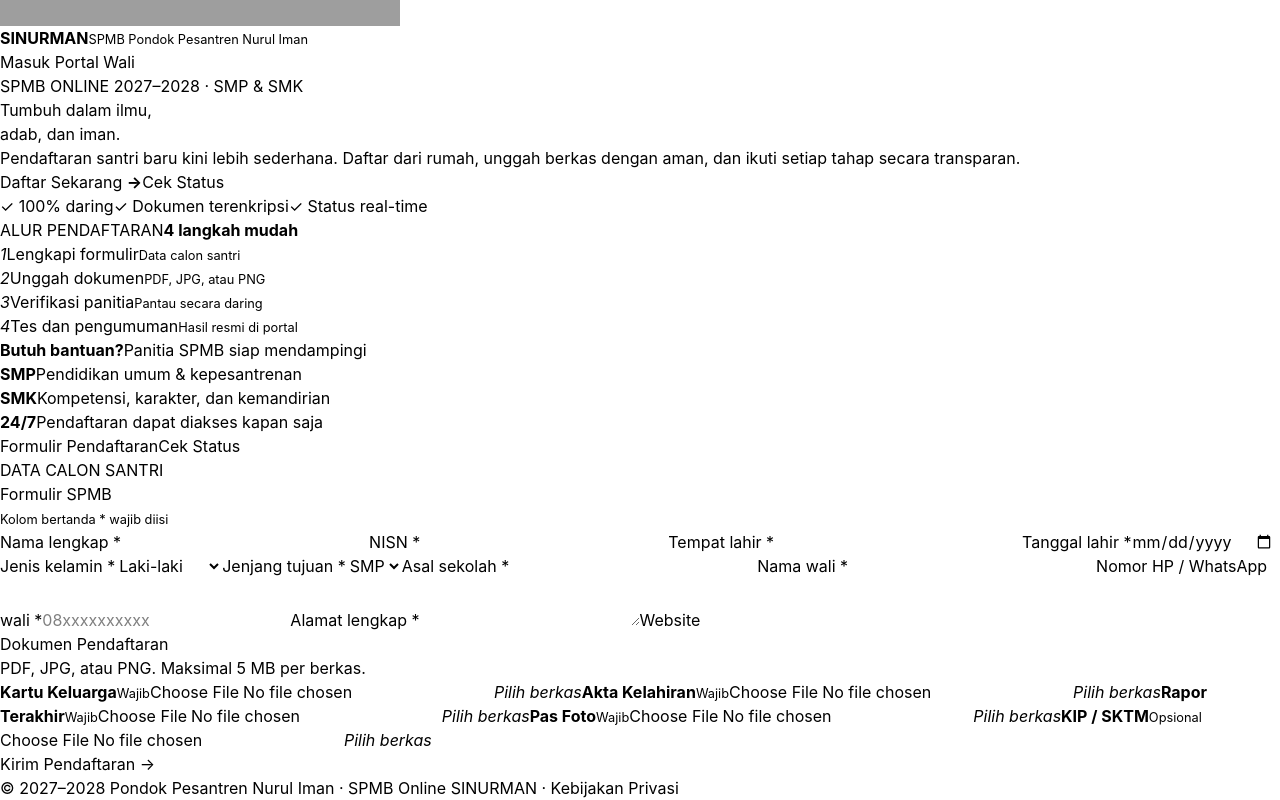
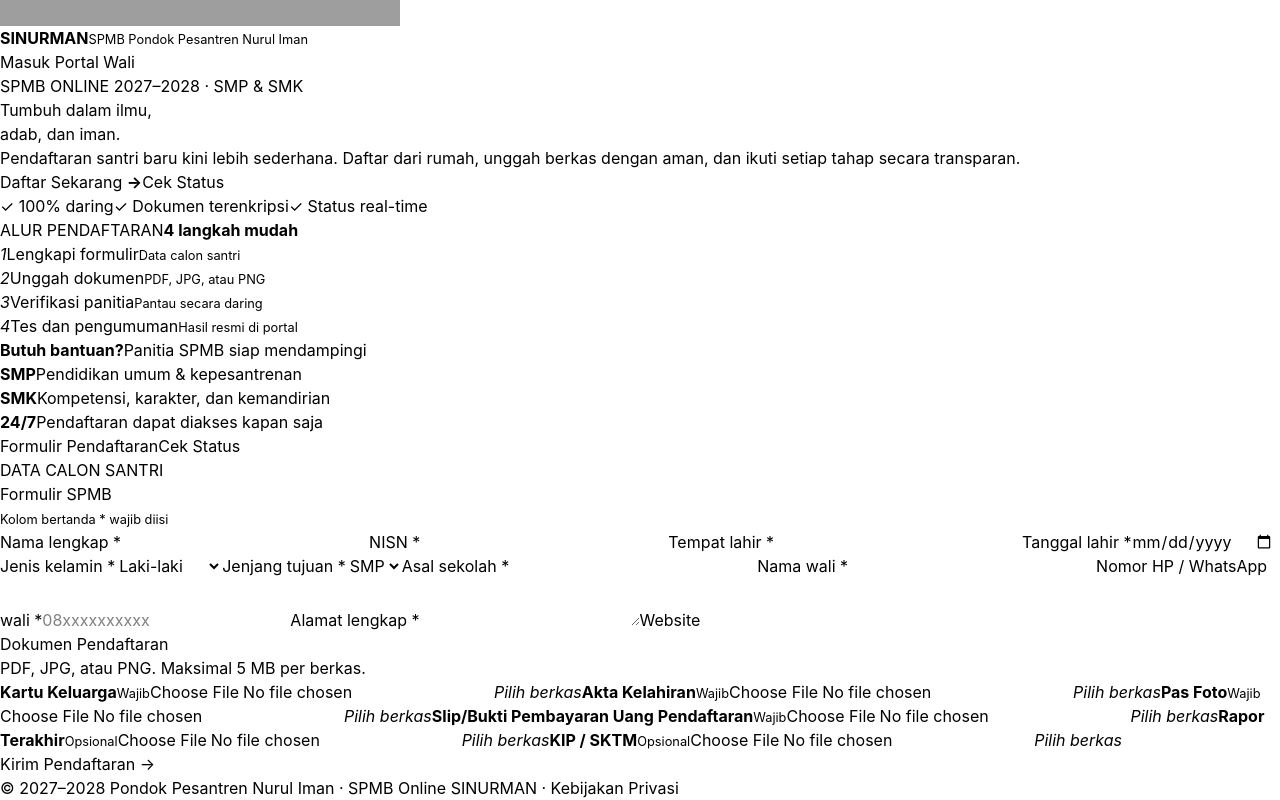
Before and after one commit to abdur-sketch/sinurman, a Next.js app: page /ppdb in a window 1280 px wide. Shown: the part 298-1098 px from the top of the page. Built offline with nearby package versions, Linux system fonts and the light colour scheme; no server answers; grey boxes are pictures that could not be loaded.

Commit message:
Version SPMB document requirements

```diff
--- a/app/api/_lib.ts
+++ b/app/api/_lib.ts
@@ -74,7 +74,7 @@ export function ensureDatabaseSchema() {
       "CREATE TABLE IF NOT EXISTS leave_permits (id INTEGER PRIMARY KEY AUTOINCREMENT,student_id INTEGER NOT NULL,start_date TEXT NOT NULL,end_date TEXT NOT NULL,reason TEXT NOT NULL,status TEXT NOT NULL,approved_by TEXT NOT NULL)",
       "CREATE TABLE IF NOT EXISTS schedules (id INTEGER PRIMARY KEY AUTOINCREMENT,education_level TEXT NOT NULL DEFAULT 'SMP',class_name TEXT NOT NULL DEFAULT 'VII A',title TEXT NOT NULL,category TEXT NOT NULL,teacher TEXT NOT NULL,location TEXT NOT NULL,day_name TEXT NOT NULL,start_time TEXT NOT NULL,end_time TEXT NOT NULL)",
       "CREATE TABLE IF NOT EXISTS rooms (id INTEGER PRIMARY KEY AUTOINCREMENT,name TEXT NOT NULL UNIQUE,capacity INTEGER NOT NULL,supervisor TEXT NOT NULL,status TEXT NOT NULL)",
-      "CREATE TABLE IF NOT EXISTS admissions (id INTEGER PRIMARY KEY AUTOINCREMENT,registration_no TEXT NOT NULL UNIQUE,name TEXT NOT NULL,applicant_email TEXT NOT NULL DEFAULT '',nisn TEXT NOT NULL DEFAULT '',birth_place TEXT NOT NULL DEFAULT '',birth_date TEXT NOT NULL DEFAULT '',gender TEXT NOT NULL DEFAULT '',desired_level TEXT NOT NULL DEFAULT 'SMP',guardian_name TEXT NOT NULL,guardian_phone TEXT NOT NULL,previous_school TEXT NOT NULL,address TEXT NOT NULL DEFAULT '',status TEXT NOT NULL,score INTEGER NOT NULL DEFAULT 0,verification_note TEXT NOT NULL DEFAULT '',verified_by TEXT NOT NULL DEFAULT '',verified_at TEXT NOT NULL DEFAULT '',tracking_token TEXT NOT NULL DEFAULT '',idempotency_key TEXT NOT NULL DEFAULT '',wave TEXT NOT NULL DEFAULT 'Gelombang 1',test_date TEXT NOT NULL DEFAULT '',test_time TEXT NOT NULL DEFAULT '',test_location TEXT NOT NULL DEFAULT '',created_at TEXT NOT NULL)",
+      "CREATE TABLE IF NOT EXISTS admissions (id INTEGER PRIMARY KEY AUTOINCREMENT,registration_no TEXT NOT NULL UNIQUE,name TEXT NOT NULL,applicant_email TEXT NOT NULL DEFAULT '',nisn TEXT NOT NULL DEFAULT '',birth_place TEXT NOT NULL DEFAULT '',birth_date TEXT NOT NULL DEFAULT '',gender TEXT NOT NULL DEFAULT '',desired_level TEXT NOT NULL DEFAULT 'SMP',guardian_name TEXT NOT NULL,guardian_phone TEXT NOT NULL,previous_school TEXT NOT NULL,address TEXT NOT NULL DEFAULT '',status TEXT NOT NULL,score INTEGER NOT NULL DEFAULT 0,verification_note TEXT NOT NULL DEFAULT '',verified_by TEXT NOT NULL DEFAULT '',verified_at TEXT NOT NULL DEFAULT '',tracking_token TEXT NOT NULL DEFAULT '',idempotency_key TEXT NOT NULL DEFAULT '',registration_requirement_version INTEGER NOT NULL DEFAULT 1,wave TEXT NOT NULL DEFAULT 'Gelombang 1',test_date TEXT NOT NULL DEFAULT '',test_time TEXT NOT NULL DEFAULT '',test_location TEXT NOT NULL DEFAULT '',created_at TEXT NOT NULL)",
       "CREATE TABLE IF NOT EXISTS admission_documents (id INTEGER PRIMARY KEY AUTOINCREMENT,admission_id INTEGER NOT NULL,doc_type TEXT NOT NULL,file_name TEXT NOT NULL,object_key TEXT NOT NULL UNIQUE,content_type TEXT NOT NULL,size_bytes INTEGER NOT NULL,status TEXT NOT NULL DEFAULT 'Menunggu',verification_note TEXT NOT NULL DEFAULT '',verified_by TEXT NOT NULL DEFAULT '',verified_at TEXT NOT NULL DEFAULT '',uploaded_at TEXT NOT NULL)",
       "CREATE TABLE IF NOT EXISTS counseling_records (id INTEGER PRIMARY KEY AUTOINCREMENT,student_id INTEGER NOT NULL,type TEXT NOT NULL,category TEXT NOT NULL,description TEXT NOT NULL,points INTEGER NOT NULL DEFAULT 0,status TEXT NOT NULL,counselor TEXT NOT NULL,recorded_at TEXT NOT NULL)",
       "CREATE TABLE IF NOT EXISTS bills (id INTEGER PRIMARY KEY AUTOINCREMENT,student_id INTEGER NOT NULL,invoice_no TEXT NOT NULL UNIQUE,category TEXT NOT NULL,amount INTEGER NOT NULL,due_date TEXT NOT NULL,status TEXT NOT NULL,payment_url TEXT NOT NULL,payment_method TEXT NOT NULL DEFAULT '',payment_reference TEXT NOT NULL DEFAULT '',paid_at TEXT NOT NULL DEFAULT '',created_at TEXT NOT NULL)",
@@ -150,6 +150,7 @@ export function ensureDatabaseSchema() {
         verified_at: "TEXT NOT NULL DEFAULT ''",
         tracking_token: "TEXT NOT NULL DEFAULT ''",
         idempotency_key: "TEXT NOT NULL DEFAULT ''",
+        registration_requirement_version: "INTEGER NOT NULL DEFAULT 1",
         wave: "TEXT NOT NULL DEFAULT 'Gelombang 1'",
         test_date: "TEXT NOT NULL DEFAULT ''",
         test_time: "TEXT NOT NULL DEFAULT ''",
--- a/app/api/admissions/documents/route.ts
+++ b/app/api/admissions/documents/route.ts
@@ -1,7 +1,7 @@
 import { env } from "cloudflare:workers";
 import { database, ensureUser } from "../../_lib";
 
-const documentTypes = ["Kartu Keluarga", "Akta Kelahiran", "Rapor Terakhir", "Pas Foto", "KIP / SKTM"] as const;
+const documentTypes = ["Kartu Keluarga", "Akta Kelahiran", "Pas Foto", "Slip/Bukti Pembayaran Uang Pendaftaran", "Rapor Terakhir", "KIP / SKTM"] as const;
 const allowedTypes = new Set(["application/pdf", "image/jpeg", "image/png"]);
 const maxSize = 5 * 1024 * 1024;
 
--- a/app/api/admissions/route.ts
+++ b/app/api/admissions/route.ts
@@ -70,8 +70,8 @@ export async function POST(request: Request) {
     const registrationNo = registrationNumber();
     const result = await database().prepare(
       `INSERT INTO admissions
-       (registration_no,name,applicant_email,nisn,birth_place,birth_date,gender,desired_level,guardian_name,guardian_phone,previous_school,address,status,score,verification_note,verified_by,verified_at,idempotency_key,created_at)
-       VALUES (?,?,?,?,?,?,?,?,?,?,?,?,?,?,?,?,?,?,?)`,
+       (registration_no,name,applicant_email,nisn,birth_place,birth_date,gender,desired_level,guardian_name,guardian_phone,previous_school,address,status,score,verification_note,verified_by,verified_at,idempotency_key,registration_requirement_version,created_at)
+       VALUES (?,?,?,?,?,?,?,?,?,?,?,?,?,?,?,?,?,?,?,?)`,
     ).bind(
       registrationNo,
       text(body.name),
@@ -89,7 +89,7 @@ export async function POST(request: Request) {
       0,
       "",
       "",
-      "", key || `legacy-${crypto.randomUUID()}`,
+      "", key || `legacy-${crypto.randomUUID()}`, 2,
       now,
     ).run();
     const id = Number(result.meta.last_row_id);
--- a/app/api/ppdb/documents/route.ts
+++ b/app/api/ppdb/documents/route.ts
@@ -1,7 +1,7 @@
 import { env } from "cloudflare:workers";
 import { database, ensureDatabaseSchema } from "../../_lib";
 
-const documentTypes = new Set(["Kartu Keluarga", "Akta Kelahiran", "Rapor Terakhir", "Pas Foto", "KIP / SKTM"]);
+const documentTypes = new Set(["Kartu Keluarga", "Akta Kelahiran", "Rapor Terakhir", "Pas Foto", "KIP / SKTM", "Slip/Bukti Pembayaran Uang Pendaftaran"]);
 const contentTypes = new Set(["application/pdf", "image/jpeg", "image/png"]);
 const maxSize = 5 * 1024 * 1024;
 
@@ -37,9 +37,6 @@ export async function POST(request: Request) {
        (admission_id,doc_type,file_name,object_key,content_type,size_bytes,status,verification_note,verified_by,verified_at,uploaded_at)
        VALUES (?,?,?,?,?,?,'Menunggu','','','',?)`,
     ).bind(admissionId, docType, file.name, key, file.type, file.size, now).run();
-    await database().prepare(
-      "UPDATE admissions SET status=CASE WHEN status IN ('Pendaftaran','Perlu Perbaikan') THEN 'Verifikasi Dokumen' ELSE status END WHERE id=?",
-    ).bind(admissionId).run();
     return Response.json({ ok:true, message:`${docType} berhasil diunggah.` });
   } catch (error) {
     return Response.json({ error: error instanceof Error ? error.message : "Berkas belum dapat diunggah." }, { status: 500 });
--- /dev/null
+++ b/app/api/ppdb/finalize/route.ts
@@ -0,0 +1,24 @@
+import { database, ensureDatabaseSchema } from "../../_lib";
+import { ppdbRequirements } from "../../../../lib/ppdb-requirements";
+
+export async function POST(request: Request) {
+  try {
+    await ensureDatabaseSchema();
+    const body = await request.json() as { id?: unknown; trackingToken?: unknown };
+    const id = Number(body.id);
+    const token = String(body.trackingToken ?? "");
+    const admission = await database().prepare("SELECT id,status,registration_requirement_version FROM admissions WHERE id=? AND tracking_token=?").bind(id, token).first<{ id:number; status:string; registration_requirement_version:number }>();
+    if (!admission) return Response.json({ error: "Kode pelacakan tidak sesuai." }, { status: 403 });
+    const requirements = ppdbRequirements(Number(admission.registration_requirement_version || 1));
+    const documents = await database().prepare("SELECT doc_type FROM admission_documents WHERE admission_id=?").bind(id).all<{ doc_type:string }>();
+    const uploaded = new Set(documents.results.map(row => row.doc_type));
+    const missing = requirements.required.find(type => !uploaded.has(type));
+    if (missing) return Response.json({ error: `${missing} wajib diunggah sebelum pendaftaran dikirim.`, missing }, { status: 422 });
+    if (["Pendaftaran", "Perlu Perbaikan"].includes(admission.status)) {
+      await database().prepare("UPDATE admissions SET status='Verifikasi Dokumen' WHERE id=?").bind(id).run();
+    }
+    return Response.json({ ok:true, documentStatus:"complete", requirementVersion:Number(admission.registration_requirement_version || 1) });
+  } catch (error) {
+    return Response.json({ error: error instanceof Error ? error.message : "Pendaftaran belum dapat difinalisasi." }, { status: 500 });
+  }
+}
--- a/app/api/ppdb/route.ts
+++ b/app/api/ppdb/route.ts
@@ -67,12 +67,12 @@ export async function POST(request: Request) {
     const now = new Date().toISOString();
     const result = await database().prepare(
       `INSERT INTO admissions
-       (registration_no,name,applicant_email,nisn,birth_place,birth_date,gender,desired_level,guardian_name,guardian_phone,previous_school,address,status,score,verification_note,verified_by,verified_at,tracking_token,idempotency_key,created_at)
-       VALUES (?,?,?,?,?,?,?,?,?,?,?,?,?,?,?,?,?,?,?,?)`,
+       (registration_no,name,applicant_email,nisn,birth_place,birth_date,gender,desired_level,guardian_name,guardian_phone,previous_school,address,status,score,verification_note,verified_by,verified_at,tracking_token,idempotency_key,registration_requirement_version,created_at)
+       VALUES (?,?,?,?,?,?,?,?,?,?,?,?,?,?,?,?,?,?,?,?,?)`,
     ).bind(
       registrationNo, clean(body.name), "", clean(body.nisn, 30), clean(body.birth_place), clean(body.birth_date, 20),
       clean(body.gender, 20), clean(body.desired_level, 10), clean(body.guardian_name), normalizedPhone,
-      clean(body.previous_school), clean(body.address, 500), "Pendaftaran", 0, "", "", "", trackingToken, key || `legacy-${crypto.randomUUID()}`, now,
+      clean(body.previous_school), clean(body.address, 500), "Pendaftaran", 0, "", "", "", trackingToken, key || `legacy-${crypto.randomUUID()}`, 2, now,
     ).run();
     const id = Number(result.meta.last_row_id);
     await auditAdmission("CREATED", key, id, requestId);
@@ -103,14 +103,15 @@ export async function GET(request: Request) {
     const token = clean(url.searchParams.get("token"), 80);
     if (!registrationNo || !token) return Response.json({ error: "Nomor pendaftaran dan kode pelacakan wajib diisi." }, { status: 400 });
     const admission = await database().prepare(
-      `SELECT id,registration_no,name,desired_level,previous_school,status,score,verification_note,wave,test_date,test_time,test_location,created_at
+      `SELECT id,registration_no,name,desired_level,previous_school,status,score,verification_note,registration_requirement_version,wave,test_date,test_time,test_location,created_at
        FROM admissions WHERE registration_no=? AND tracking_token=?`,
     ).bind(registrationNo, token).first<Record<string, unknown>>();
     if (!admission) return Response.json({ error: "Pendaftaran tidak ditemukan. Periksa kembali nomor dan kode pelacakan." }, { status: 404 });
     const documents = await database().prepare(
       "SELECT id,doc_type,file_name,status,verification_note,uploaded_at FROM admission_documents WHERE admission_id=? ORDER BY id DESC",
     ).bind(admission.id).all();
-    return Response.json({ admission, documents: documents.results });
+    const version=Number(admission.registration_requirement_version||1);
+    return Response.json({ admission, documents: documents.results, requirementVersion:version, documentStatus: ["Verifikasi Dokumen","Terverifikasi","Tes","Lulus","Tidak Lulus"].includes(String(admission.status)) ? "complete" : "incomplete" });
   } catch (error) {
     return Response.json({ error: error instanceof Error ? error.message : "Status belum dapat dimuat." }, { status: 500 });
   }
--- a/app/dashboard-client.tsx
+++ b/app/dashboard-client.tsx
@@ -959,7 +959,7 @@ function SchedulePage({ data, role, edit, remove }: { data:AppData; role:Role; e
   <article className="card data-card"><header className="card-header"><div><h3>Kamar & Hunian</h3><p>Kapasitas dan pembina asrama</p></div>{role==="Admin"&&<button className="primary-button" onClick={()=>edit("rooms")}>+ Kamar</button>}</header><div className="room-grid">{data.rooms.map(x=><div className="room-card" key={String(x.id)}><span>◇</span><div><strong>{x.name}</strong><small>{x.supervisor}</small><p>Kapasitas {x.capacity} santri</p></div><Status>{x.status}</Status>{role==="Admin"&&<DataActions row={x} onEdit={r=>edit("rooms",r)} onDelete={r=>remove("rooms",r)} />}</div>)}</div></article></section></>;
 }
 
-const ppdbDocumentTypes = ["Kartu Keluarga","Akta Kelahiran","Rapor Terakhir","Pas Foto","KIP / SKTM"];
+const ppdbDocumentTypes = ["Kartu Keluarga","Akta Kelahiran","Pas Foto","Slip/Bukti Pembayaran Uang Pendaftaran","Rapor Terakhir","KIP / SKTM"];
 const ppdbStatuses = ["Pendaftaran","Verifikasi Dokumen","Perlu Perbaikan","Terverifikasi","Tes","Lulus","Tidak Lulus"];
 
 function ppdbTone(status: unknown) {
@@ -1011,6 +1011,7 @@ function PpdbDocumentsModal({ admission, documents, role, onClose, onUpdated, no
   const [uploading,setUploading]=useState("");
   const [error,setError]=useState("");
   const relevant=documents.filter(x=>Number(x.admission_id)===Number(admission.id));
+  const requirementVersion=Number(admission.registration_requirement_version||1);
   async function upload(docType:string,file:File) {
     setUploading(docType); setError("");
     try {
@@ -1038,7 +1039,7 @@ function PpdbDocumentsModal({ admission, documents, role, onClose, onUpdated, no
     await onUpdated(); notify(result.message||"Dokumen dihapus.");
   }
   return <div className="modal-backdrop" onMouseDown={onClose}><div className="record-modal ppdb-documents-modal" onMouseDown={e=>e.stopPropagation()}>
-    <button type="button" className="modal-close" onClick={onClose}>×</button><span className="modal-eyebrow">BERKAS SPMB</span><h2>{admission.name}</h2><p>{admission.registration_no} · PDF/JPG/PNG, maksimal 5 MB per berkas.</p>
+    <button type="button" className="modal-close" onClick={onClose}>×</button><span className="modal-eyebrow">BERKAS SPMB</span><h2>{admission.name}</h2><p>{admission.registration_no} · Persyaratan: Versi {requirementVersion} · PDF/JPG/PNG, maksimal 5 MB per berkas.</p>{requirementVersion<2&&<small className="cell-note">Slip pembayaran tidak diwajibkan pada saat pendaftaran lama.</small>}
     <div className="document-checklist">{ppdbDocumentTypes.map(docType=>{
       const entries=relevant.filter(x=>x.doc_type===docType);
       const latest=entries[0];
--- a/app/ppdb/page.tsx
+++ b/app/ppdb/page.tsx
@@ -2,8 +2,9 @@
 
 import { useRef, useState } from "react";
 import BrandMark from "../brand-mark";
+import { CURRENT_OPTIONAL_DOCUMENTS, CURRENT_REQUIRED_DOCUMENTS } from "../../lib/ppdb-requirements";
 
-const documentTypes = ["Kartu Keluarga","Akta Kelahiran","Rapor Terakhir","Pas Foto","KIP / SKTM"];
+const documentTypes = [...CURRENT_REQUIRED_DOCUMENTS, ...CURRENT_OPTIONAL_DOCUMENTS];
 type Result = { id:number; registrationNo:string; trackingToken:string; message:string };
 type StatusResult = { admission:Record<string,unknown>; documents:Record<string,unknown>[] };
 
@@ -38,6 +39,9 @@ export default function PublicPpdbPage() {
         const uploadResult=await upload.json() as {error?:string};
         if(!upload.ok) throw new Error(uploadResult.error||`${docType} gagal diunggah.`);
       }
+      const finalized=await fetch("/api/ppdb/finalize",{method:"POST",headers:{"content-type":"application/json"},body:JSON.stringify({id:result.id,trackingToken:result.trackingToken})});
+      const finalizeResult=await finalized.json() as {error?:string};
+      if(!finalized.ok) throw new Error(finalizeResult.error||"Dokumen wajib belum lengkap.");
       setCreated(result); setTracking({registrationNo:result.registrationNo,token:result.trackingToken});
     } catch(e) { setError(e instanceof Error?e.message:"Pendaftaran gagal."); }
     finally { submitLock.current=false; setSaving(false); }
--- /dev/null
+++ b/lib/ppdb-requirements.ts
@@ -0,0 +1,17 @@
+export const SPMB_REQUIREMENT_VERSION = 2;
+
+export const LEGACY_REQUIRED_DOCUMENTS = ["Kartu Keluarga", "Akta Kelahiran", "Rapor Terakhir", "Pas Foto"] as const;
+export const LEGACY_OPTIONAL_DOCUMENTS = ["KIP / SKTM"] as const;
+export const CURRENT_REQUIRED_DOCUMENTS = ["Kartu Keluarga", "Akta Kelahiran", "Pas Foto", "Slip/Bukti Pembayaran Uang Pendaftaran"] as const;
+export const CURRENT_OPTIONAL_DOCUMENTS = ["Rapor Terakhir", "KIP / SKTM"] as const;
+
+export function ppdbRequirements(version: number) {
+  return version >= SPMB_REQUIREMENT_VERSION
+    ? { required: [...CURRENT_REQUIRED_DOCUMENTS], optional: [...CURRENT_OPTIONAL_DOCUMENTS] }
+    : { required: [...LEGACY_REQUIRED_DOCUMENTS], optional: [...LEGACY_OPTIONAL_DOCUMENTS] };
+}
+
+export function ppdbDocumentLabel(type: string, version: number) {
+  const requirements = ppdbRequirements(version);
+  return requirements.required.includes(type as never) ? "Wajib" : "Opsional";
+}
```
